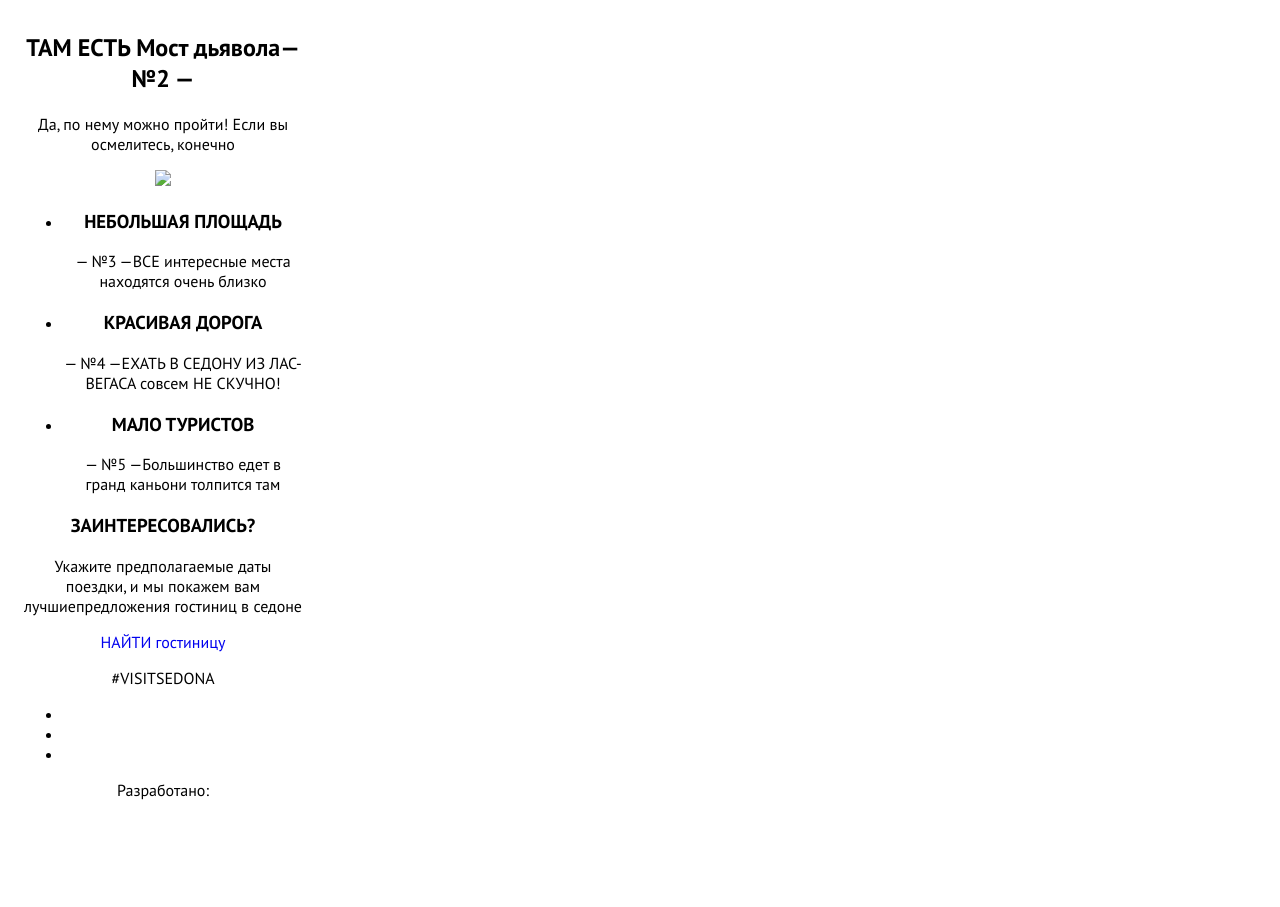
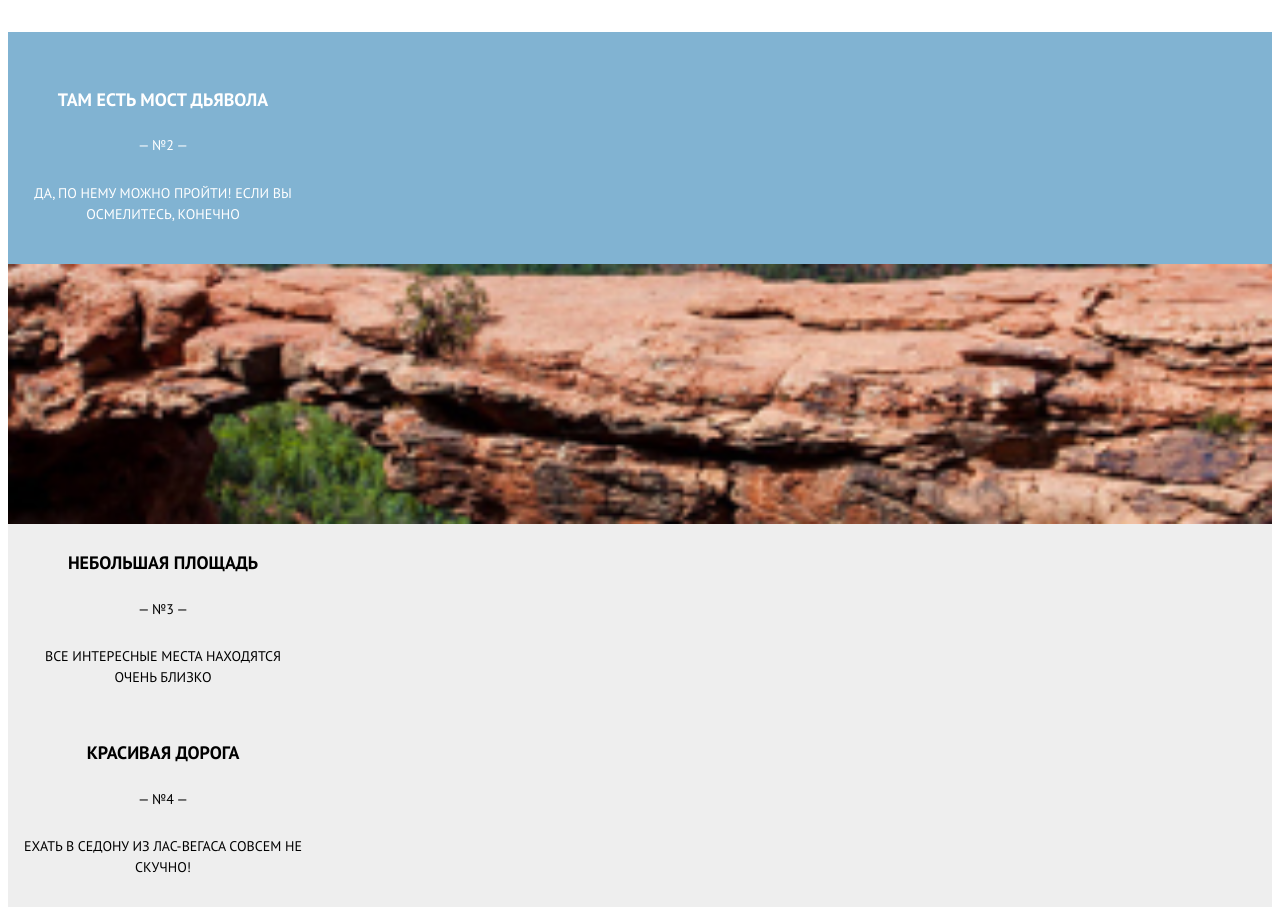
Before and after one commit to Yana822/1289173-sedona-23, a plain HTML site: page source/index.html in a window 1280 px wide. Shown: the part 1740-2647 px from the top of the page. Before the commit the page ends 2556 px from the top, so only its background shows below. Drawn offline with nearby package versions, Linux system fonts and the light colour scheme; files that its build step writes are made by us from their sources.

Commit message:
базовая стилизация index

```diff
--- a/source/index.html
+++ b/source/index.html
@@ -84,27 +84,31 @@
     </section>
     <section class="description">
       <div class="container">
-        <div class="description__text">
-          <h2>ТАМ ЕСТЬ Мост дьявола— №2 —</h2>
-          <p>Да, по нему можно пройти! Если вы осмелитесь, конечно</p>
-          <img src="#">
+        <div class="description__wrapper-headers">
+          <h2 class="description__title">ТАМ ЕСТЬ Мост дьявола</h2>
+          <p class="main-description__number">— №2 —</p>
+          <p class="description__subtitle">Да, по нему можно пройти! Если вы осмелитесь, конечно</p>
         </div>
       </div>
+      <div class="description__image"></div>
     </section>
     <section class="additional-benefits">
       <div class="container">
         <ul class="additional-benefits__list">
           <li class="additional-benefits__item">
             <h3 class="additional-benefits__title">НЕБОЛЬШАЯ ПЛОЩАДЬ</h3>
-            <p class="additional-benefits__info">— №3 —ВСЕ интересные места находятся очень близко</p>
+            <p class="additional-benefits__number">— №3 —</p>
+            <p class="additional-benefits__info">ВСЕ интересные места находятся очень близко</p>
           </li>
           <li class="additional-benefits__item">
             <h3 class="additional-benefits__title">КРАСИВАЯ ДОРОГА</h3>
-            <p class="additional-benefits__info">— №4 —ЕХАТЬ В СЕДОНУ ИЗ ЛАС-ВЕГАСА совсем НЕ СКУЧНО!</p>
+            <p class="additional-benefits__number">— №4 —</p>
+            <p class="additional-benefits__info">ЕХАТЬ В СЕДОНУ ИЗ ЛАС-ВЕГАСА совсем НЕ СКУЧНО!</p>
           </li>
           <li class="additional-benefits__item">
             <h3 class="additional-benefits__title">МАЛО ТУРИСТОВ</h3>
-            <p class="additional-benefits__info">— №5 —Большинство едет в гранд каньони толпится там</p>
+            <p class="additional-benefits__number">— №5 —</p>
+            <p class="additional-benefits__info">Большинство едет в гранд каньони толпится там</p>
           </li>
         </ul>
       </div>
--- /dev/null
+++ b/source/less/blocks/additional-benefits.less
@@ -0,0 +1,39 @@
+.additional-benefits{
+text-transform: uppercase;
+background-color: #EEEEEE;
+}
+
+.additional-benefits__list{
+list-style: none;
+padding: 0;
+margin: 0;
+text-align: center;
+}
+
+/*.additional-benefits__item{}*/
+.additional-benefits__title{
+font-style: normal;
+font-weight: bold;
+font-size: 18px;
+line-height: 26px;
+margin: 0;
+padding: 26px 0 23px 0;
+}
+
+.additional-benefits__number{
+font-style: normal;
+font-weight: normal;
+font-size: 14px;
+line-height: 21px;
+margin: 0;
+padding-bottom: 26px;
+}
+
+.additional-benefits__info{
+font-style: normal;
+font-weight: normal;
+font-size: 14px;
+line-height: 21px;
+margin: 0;
+padding-bottom: 26px;
+}
--- /dev/null
+++ b/source/less/blocks/description.less
@@ -0,0 +1,44 @@
+.description{
+  background: #81B3D2;
+  color: #ffffff;
+  text-transform: uppercase;
+  }
+
+  .description__wrapper-headers {
+  padding: 55px 0 39px 0;
+  }
+
+  .description__title {
+  font-weight: bold;
+  font-size: 18px;
+  line-height: 26px;
+  margin: 0;
+  margin-bottom: 22px;
+  }
+
+  .description__number{
+  font-style: normal;
+  font-weight: normal;
+  font-size: 14px;
+  line-height: 21px;
+  margin: 0;
+  margin-bottom: 27px;
+  }
+
+  .description__subtitle {
+  font-style: normal;
+  font-weight: normal;
+  font-size: 14px;
+  line-height: 21px;
+  margin: 0;
+  }
+
+
+  .description__image{
+  display: block;
+  background: url(../img/photo-bridge.jpg) center no-repeat #c0d6e4;
+  width: 100%;
+  height: 260px;
+  background-size: cover;
+  background-position: center;
+  }
--- /dev/null
+++ b/source/less/blocks/hotel-search.less
@@ -0,0 +1,31 @@
+.hotel-search{
+text-transform: uppercase;
+}
+
+.hotel-search__title{
+font-style: normal;
+font-weight: bold;
+font-size: 21px;
+line-height: 26px;
+margin: 0;
+padding: 38px 0 32px 0;
+}
+
+.hotel-search__info{
+font-style: normal;
+font-weight: normal;
+font-size: 14px;
+line-height: 24px;
+padding: 0 0 34px 0;
+margin: 0;
+}
+
+.hotel-search__button {
+background: #81B3D2;
+color: #FFFFFF;
+font-style: normal;
+font-weight: bold;
+font-size: 21px;
+line-height: 26px;
+padding: 10px 35px;
+}
--- a/source/less/style.less
+++ b/source/less/style.less
@@ -6,6 +6,10 @@
 @import "source/less/blocks/container.less";
 @import "source/less/blocks/main-description.less";
 @import "source/less/blocks/advantages.less";
+@import "source/less/blocks/description.less";
+@import "source/less/blocks/additional-benefits.less";
+@import "source/less/blocks/hotel-search.less";
+
 
 // Viewports
 @tablet-width: 768px;
```
Also changed, not shown: source/img/photo-bridge.jpg (added).
